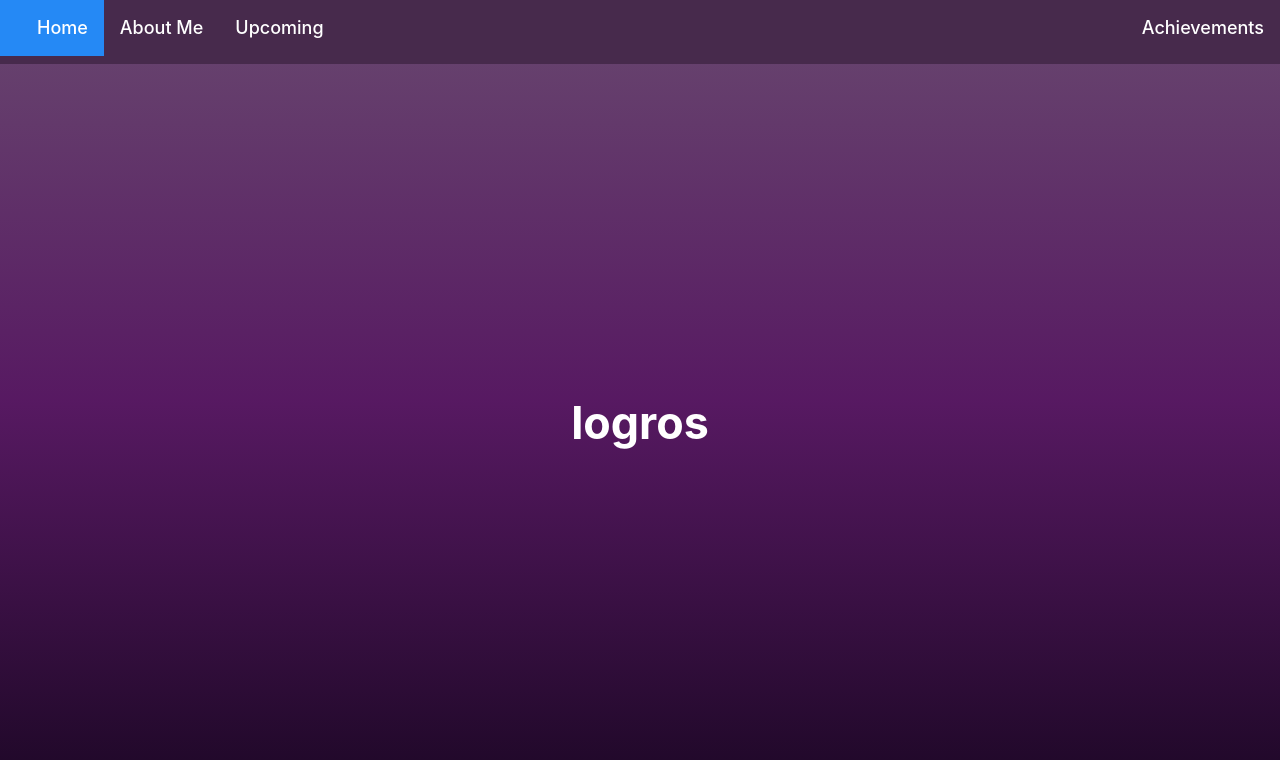
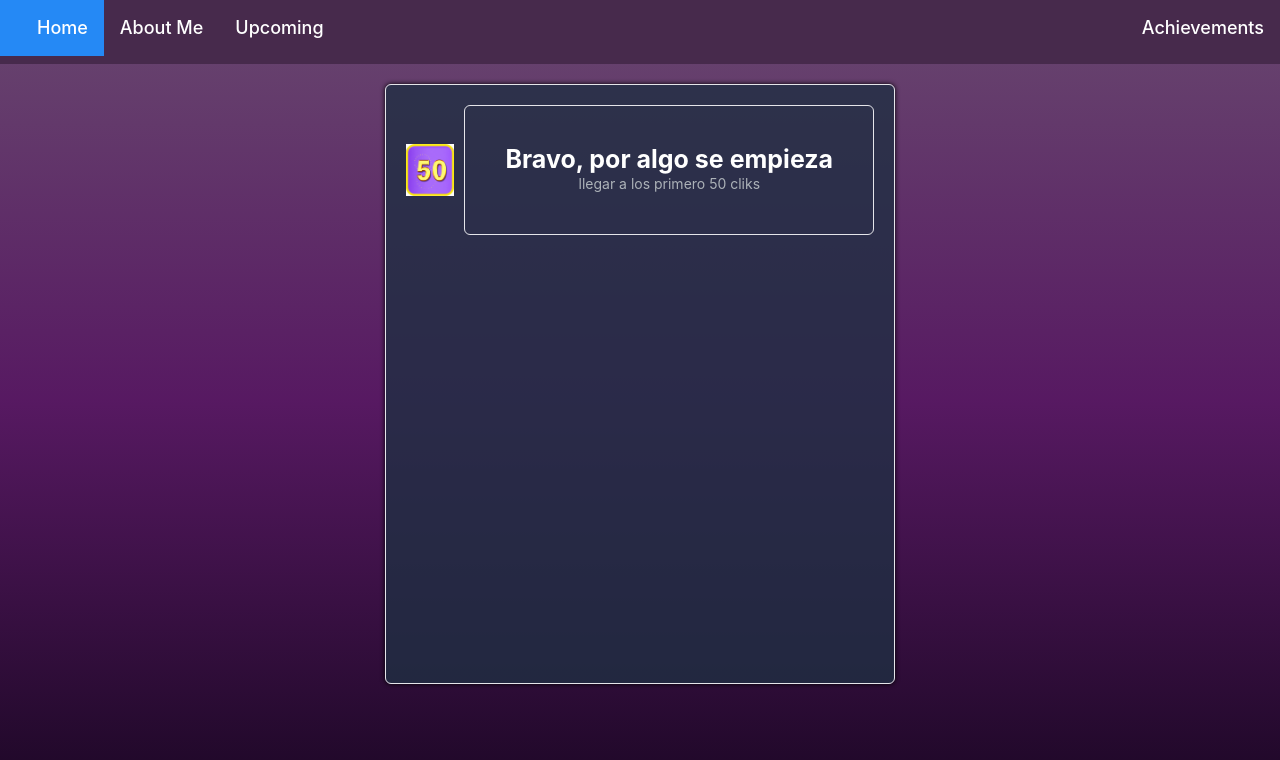
Before and after one commit to NelsonVargas15/Contador-De-Clicks, a React (Vite) app: page /Achievements in a window 1280 px wide. Shown: the top 760 px of the page. Built offline with nearby package versions, Linux system fonts and the light colour scheme; some icons are missing.

Commit message:
feat: add first achievement

```diff
--- a/package.json
+++ b/package.json
@@ -13,7 +13,8 @@
     "react": "^18.2.0",
     "react-dom": "^18.2.0",
     "react-router-dom": "^6.22.1",
-    "rsuite": "^5.54.0"
+    "rsuite": "^5.54.0",
+    "zustand": "^4.5.2"
   },
   "devDependencies": {
     "@types/react": "^18.2.56",
--- a/src/assets/css/page/achievements.css
+++ b/src/assets/css/page/achievements.css
@@ -1,4 +1,36 @@
 .Achievements {
-    height: 90vh;
-    padding: 20px;
-  }
+  height: 90vh;
+  padding: 20px;
+}
+
+.Achievements-Panel {
+  height: 600px;
+  background-color: rgba(32, 47, 67, 0.8);
+  color: #acb2b8;
+  margin-bottom: 2px;
+  padding: 20px;
+  border: 1px solid #26384f;
+  box-shadow: 0 0 5px #000;
+}
+
+.rs-divider {
+  background-color: #5a5a67;
+}
+
+.Logros {
+  width: 100%;
+  max-height: 52px;
+}
+
+.Text {
+  font-weight: bold;
+  font-size: 25px;
+}
+
+.Text-Panel {
+  padding: 40px !important;
+}
+
+.rs-panel-body {
+  padding: 0px !important;
+}
--- a/src/page/Achievements.jsx
+++ b/src/page/Achievements.jsx
@@ -1,10 +1,31 @@
-import { Stack } from "rsuite";
-import "../assets/css/page/achievements.css"
+import { Stack, Panel,  } from "rsuite";
+import "../assets/css/page/achievements.css";
+import MuchoTiempo from "../assets/extras/50.gif";
 
 const Achievements = () => {
   return (
-    <Stack className="Achievements" justifyContent="center" alignItems="center" direction="column">
-      <h1>logros</h1>
+    <Stack
+      className="Achievements"
+      justifyContent="flex-start"
+      alignItems="center"
+      direction="column"
+    >
+      <Panel className="Achievements-Panel" bordered>
+        <Stack spacing="10px">
+          <img className="Logros" src={MuchoTiempo} alt="Achievement" />
+          <Panel className="Text-Panel" bordered>
+            <Stack  justifyContent="flex-start" direction="column">
+              <h1 className="Text">Bravo, por algo se empieza</h1>
+              <p>llegar a los primero 50 cliks</p>
+            </Stack>
+          </Panel>
+        </Stack>
+        {/* <Divider/>
+        <h1>tiempo muerto</h1>
+        <Divider/>
+        <h1>Dedos magicos</h1> */}
+      </Panel>
+
       <Stack spacing={20}></Stack>
     </Stack>
   );
--- a/src/page/Home.jsx
+++ b/src/page/Home.jsx
@@ -10,6 +10,11 @@ const Home = () => {
   const [lastGoal, setLastGoal] = useState(0);
   const [showNotification, setShowNotification] = useState(false);
 
+  const updateLocalStorage = () => {
+    localStorage.setItem("lastGoal", JSON.stringify(lastGoal));
+  };
+
+  console.log(lastGoal)
   const handleButtonClick = () => {
     const newClicksCount = clicksCount + 1;
     setClicksCount(newClicksCount);
@@ -24,13 +29,15 @@ const Home = () => {
     setLastGoal(clicksCount);
     setClicksCount(0);
     setShowNotification(false);
+    updateLocalStorage();
   };
 
   useEffect(() => {
-    if (lastGoal >= 50) {
-      setShowNotification(false);
+    const storedLastGoal = localStorage.getItem("lastGoal");
+    if (storedLastGoal) {
+      setLastGoal(JSON.parse(storedLastGoal));
     }
-  }, [lastGoal]);
+  }, []);
 
   return (
     <Stack className="Home" justifyContent="center" alignItems="center" direction="column">
```
Also changed, not shown: src/assets/extras/50.gif (added), 1 other file (tests, documents, lock files or other folders).
